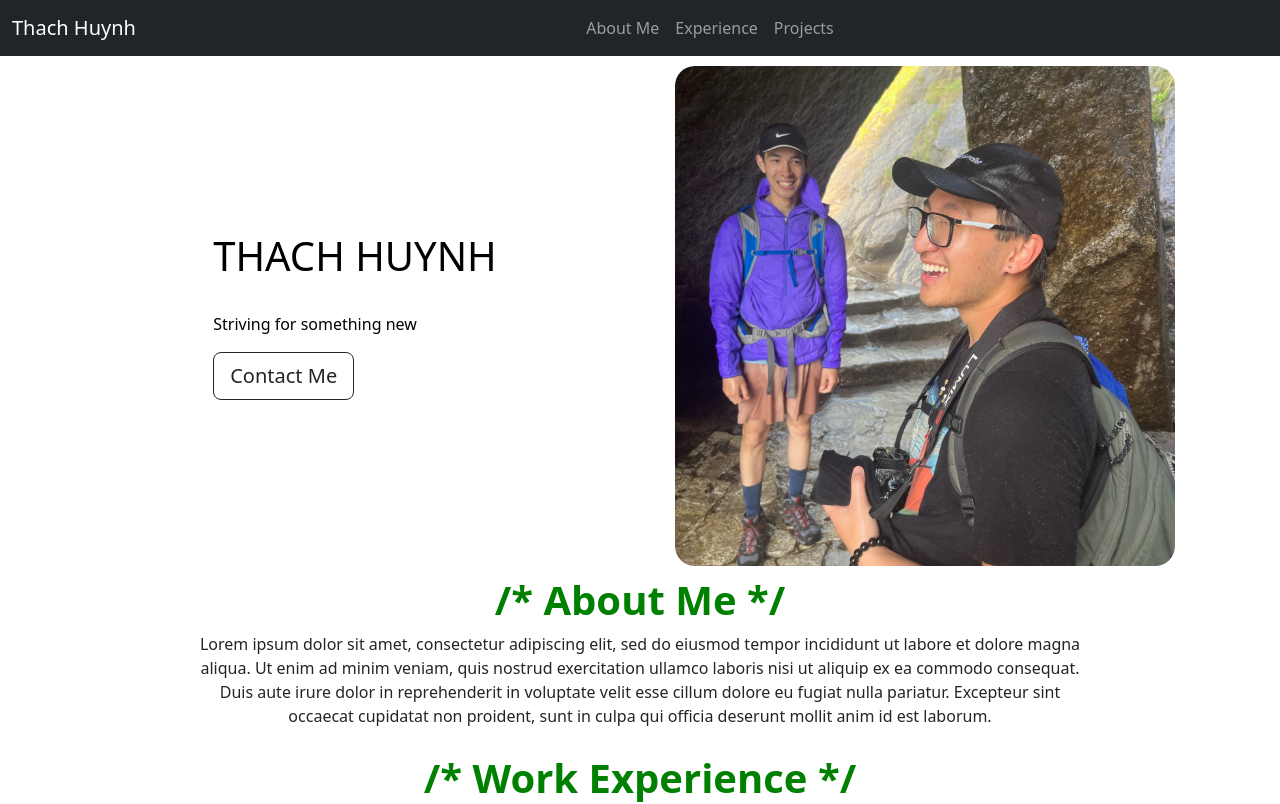
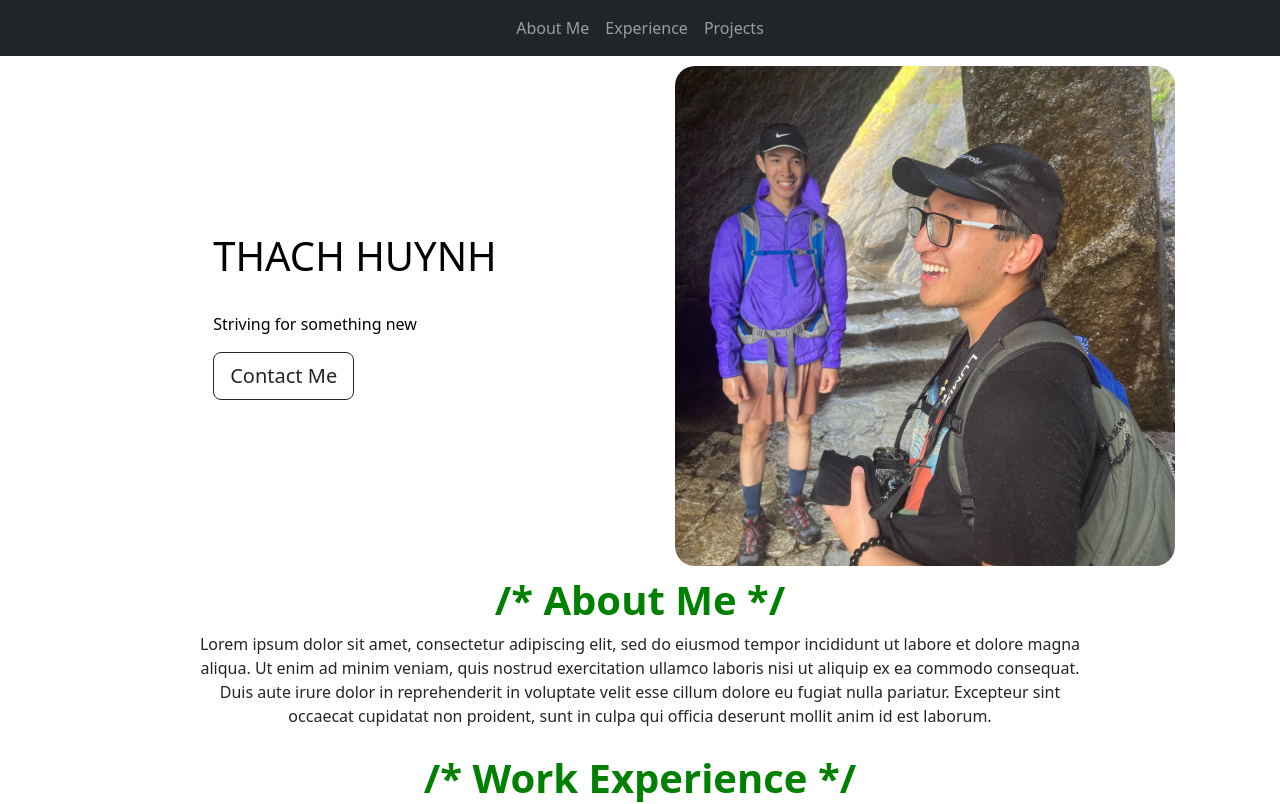
Before and after one commit to bithach/react-resume, a React (Create React App) app: page / in a window 1280 px wide. Shown: the top 804 px of the page. Built offline with nearby package versions, Linux system fonts and the light colour scheme.

Commit message:
removed brand and navdropdown import

```diff
--- a/src/components/Navbar.jsx
+++ b/src/components/Navbar.jsx
@@ -1,15 +1,13 @@
 import React from "react";
-import Nav from "react-bootstrap/Nav"
+import Nav from "react-bootstrap/Nav";
 import Navbar from "react-bootstrap/Navbar";
 import Container from "react-bootstrap/Container";
-import NavDropdown from 'react-bootstrap/NavDropdown';
 
 function NavbarComponent(props) {
   return (
     <>
       <Navbar sticky="top" expand="lg" bg="dark" data-bs-theme="dark">
         <Container fluid>
-            <Navbar.Brand href="#home">Thach Huynh</Navbar.Brand>
           <Navbar.Toggle aria-controls="basic-navbar-nav" />
           <Navbar.Collapse id="basic-navbar-nav">
             <Nav className="m-auto">
@@ -20,7 +18,8 @@ function NavbarComponent(props) {
           </Navbar.Collapse>
         </Container>
       </Navbar>
-      </>);
+    </>
+  );
 }
 
 export default NavbarComponent;
```
Lines whose indentation alone changed are shown as unchanged.
